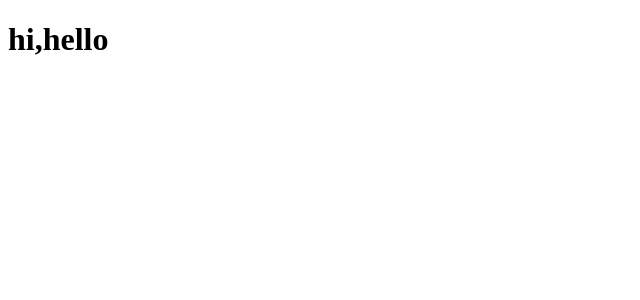
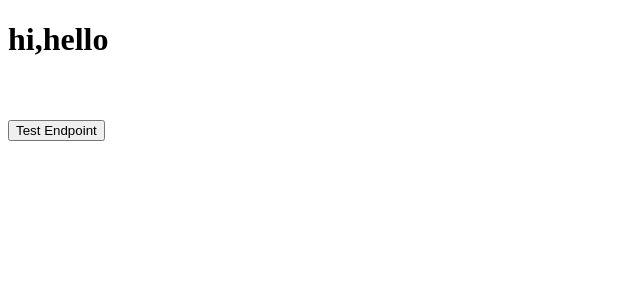
Before and after one commit to pavann-chowdary/badminton_management_system, a React app: page / in a window 1280 px wide. Shown: the top 300 px of the page, without its empty margins (0-640 px from the left). Built offline with nearby package versions, Linux system fonts and the light colour scheme; the HTML template or start-up script is replaced by a standard one.

Commit message:
test end point to check if the vercel routing is working

```diff
--- a/api/routes/user.js
+++ b/api/routes/user.js
@@ -28,4 +28,8 @@ router.get('/', async (req, res) => {
   }
 });
 
+router.get('/test', (req, res) => {
+    res.json({ message: 'Test endpoint works' });
+});
+
 export default router;
--- a/src/App.jsx
+++ b/src/App.jsx
@@ -29,6 +29,16 @@ function App() {
     console.error('Google login failed');
   };
 
+  const handleTestEndpoint = async () => {
+    try {
+        const response = await axios.get('/users/test');
+        console.log('Test endpoint response:', response.data);
+        alert(response.data.message); // Show the response
+    } catch (error) {
+        console.error('Error calling test endpoint:', error);
+        alert('Test endpoint failed');
+    }
+};
 
   return (
     <>
@@ -39,7 +49,7 @@ function App() {
         onSuccess={handleGoogleLoginSuccess}
         onError={handleGoogleLoginError}
       />
-
+      <button onClick={handleTestEndpoint}>Test Endpoint</button>
     </GoogleOAuthProvider>
 
     </>
```
